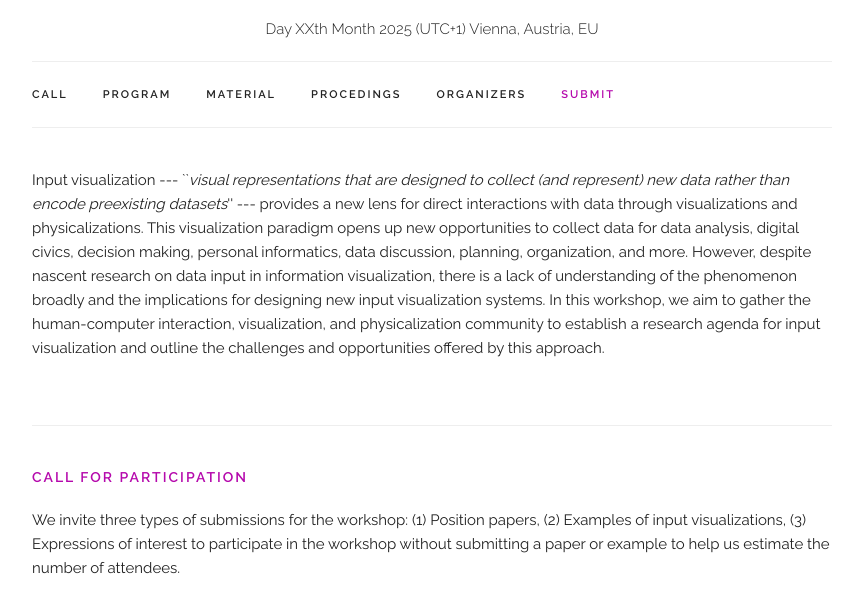
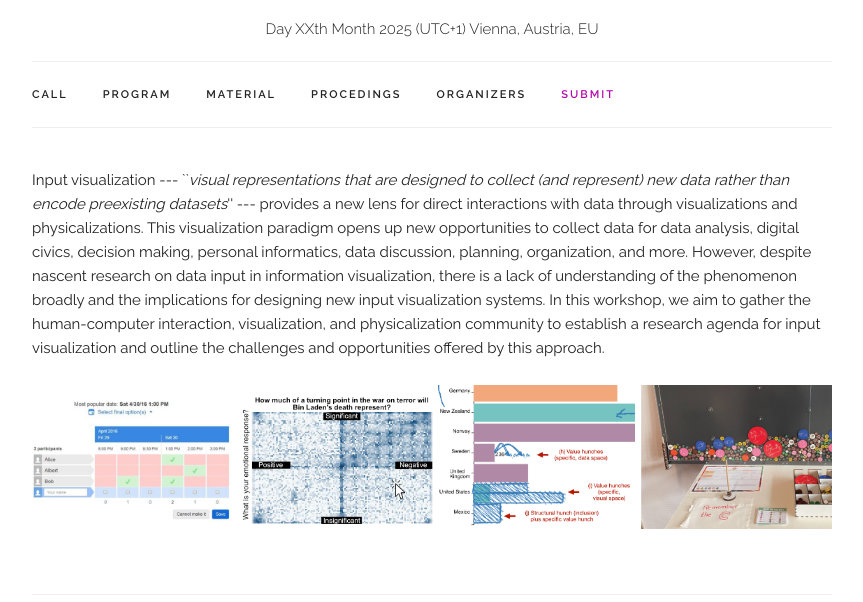
Before and after one commit to InputVisualization/Inputvisualization.github.io, a plain HTML site: page vis2025/index.html in a window 1280 px wide. Shown: the part 162-764 px from the top of the page, without its empty margins (208-1071 px from the left). Drawn offline with nearby package versions, Linux system fonts and the light colour scheme.

Commit message:
Update index.html

```diff
--- a/vis2025/index.html
+++ b/vis2025/index.html
@@ -63,7 +63,9 @@
     <div class="docs-section" id="intro">
         <p>
 Input visualization --- ``<i>visual representations that are designed to collect (and represent) new data rather than encode preexisting datasets</i>'' --- provides a new lens for direct interactions with data through visualizations and physicalizations. This visualization paradigm opens up new opportunities to collect data for data analysis, digital civics, decision making, personal informatics, data discussion, planning, organization, and more. However, despite nascent research on data input in information visualization, there is a lack of understanding of the phenomenon broadly and the implications for designing new input visualization systems. In this workshop, we aim to gather the human-computer interaction, visualization, and physicalization community to establish a research agenda for input visualization and outline the challenges and opportunities offered by this approach.
-      </p>
+
+        <img class="value-img" src="dist/images/input-visualization-pipeline-teaser.jpg" width="100%"
+        </p>
     </div>
 
 
```
